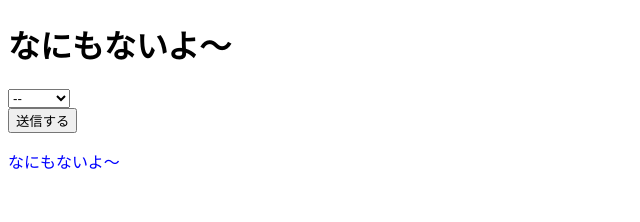
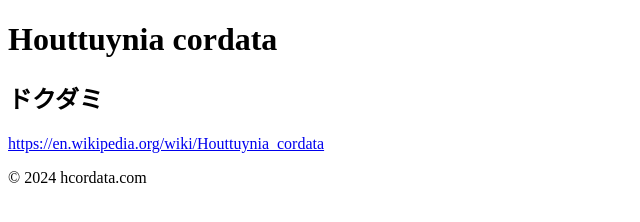
Before and after one commit to ababyloon/0f4b2a97, a plain HTML site: page index.html in a window 1280 px wide. Shown: the whole page, without its empty margins (0-640 px from the left). Drawn offline with Linux system fonts and the light colour scheme.

Commit message:
Update index.html

```diff
--- a/index.html
+++ b/index.html
@@ -1,28 +1,28 @@
+
 <!DOCTYPE html>
 <html lang="ja">
 <head>
-    <meta charset="utf-8">
-    <title>hcordata.com</title>
+<meta charset="UTF-8">
+<title>Houttuynia</title>
+<meta name="description" content="nothing.">
+<!-- <meta name="keywords" content="A,B,C"> -->
+<meta name="viewport" content="width=device-width, initial-scale=1">
+<link rel="stylesheet" href="style.css">
 </head>
 <body>
-    <header>
-        <h1>なにもないよ〜</h1>
-    </header>
-
-    <div class="forms1">
-
-        <select id="f1_account">
-          <option value="">--
-          <option value="a">あああ
-          <option value="i">いいい
-          <option value="u">ううう
-          <option value="e">えええ
-        </select>
-        <br>
-        <button type="button" id="btn" >送信する</button>
-        <!-- onclick="getForm01()" -->
-    </div>
-
-    <p style="color: blue">なにもないよ〜</p>
-</body>
+<div id="outer">
+<header>
+<div id="header-inner">
+<h1>Houttuynia cordata</h1>
+<p class="description"></p>
+</div>
+</header>
+<div id="content">
+<div class="inner"><h2>ドクダミ</h2>
+<p>
+<a href="https://en.wikipedia.org/wiki/Houttuynia_cordata">https://en.wikipedia.org/wiki/Houttuynia_cordata</a></p>
+</div>
+</div>
+<footer>© 2024 hcordata.com</footer>
+</div></body>
 </html>
```
